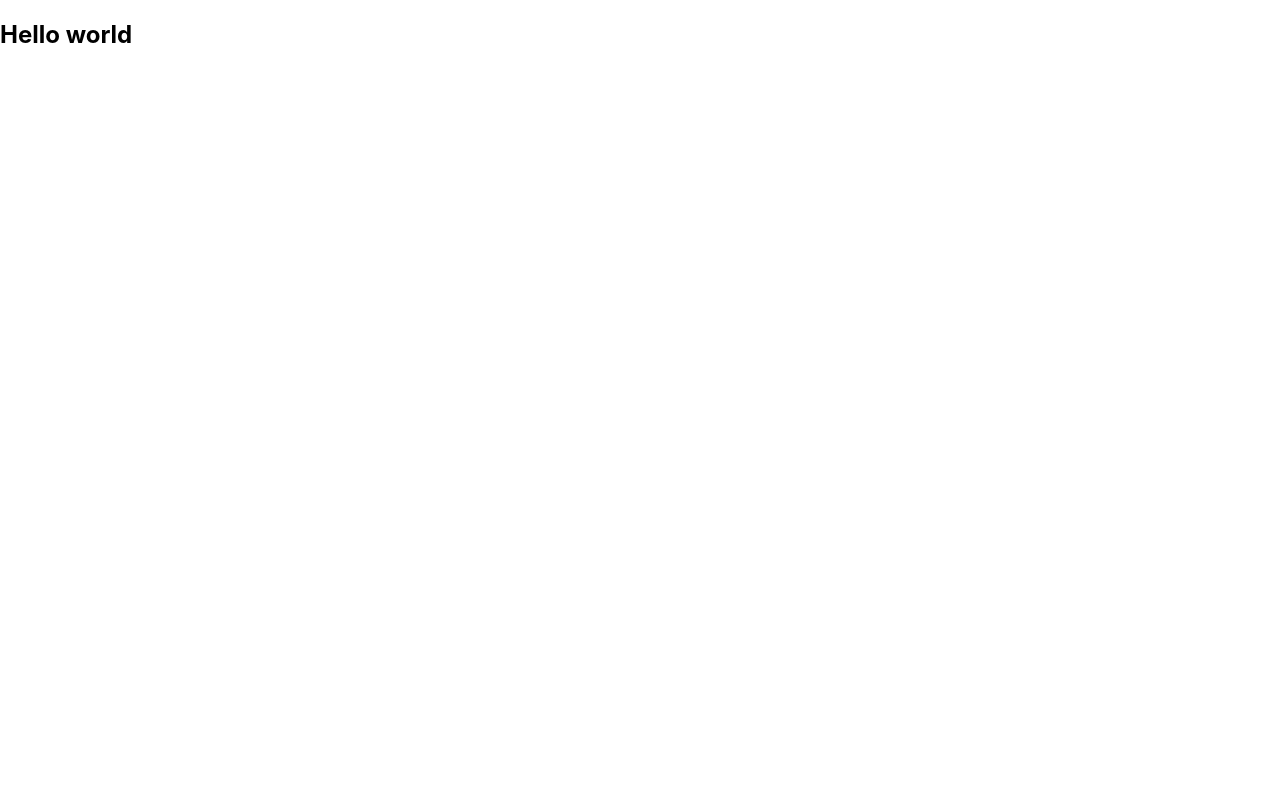
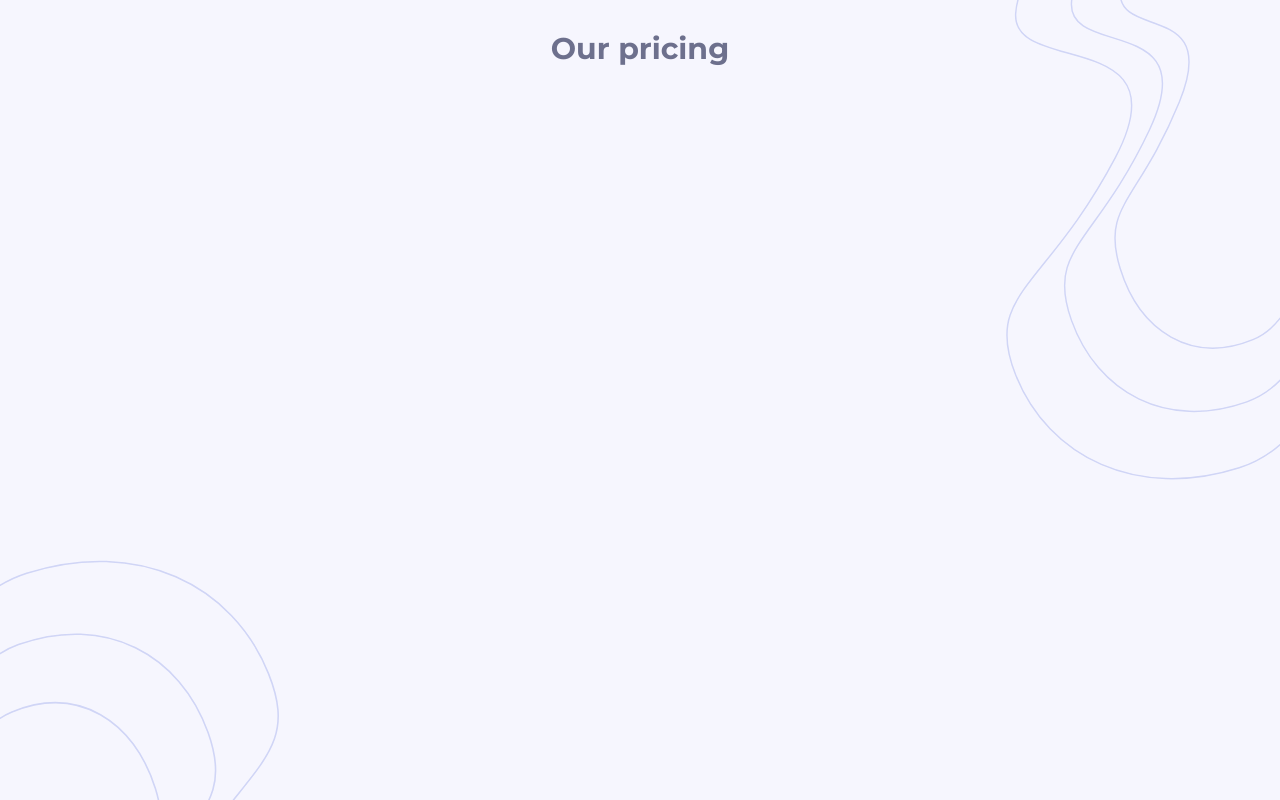
Before and after one commit to legloc/pricing-component-with-toggle, a React (Create React App) app: page / in a window 1280 px wide. Built offline with nearby package versions, Linux system fonts and the light colour scheme.

Commit message:
Created Background

```diff
--- a/public/index.html
+++ b/public/index.html
@@ -6,6 +6,8 @@
     <meta name="viewport" content="width=device-width, initial-scale=1" />
     <meta name="description" content="Web site created using create-react-app" />
     <title>Pricing component with toggle</title>
+    <link rel="preconnect" href="https://fonts.gstatic.com" />
+    <link rel="stylesheet" href="https://fonts.googleapis.com/css2?family=Montserrat:wght@700&display=swap" />
   </head>
   <body>
     <noscript>You need to enable JavaScript to run this app.</noscript>
--- a/src/App.js
+++ b/src/App.js
@@ -2,8 +2,8 @@ import './App.sass'
 
 const App = () => {
   return (
-    <div>
-      <h2>Hello world</h2>
+    <div className="wrapper">
+      <h1 className="wrapper-title">Our pricing</h1>
     </div>
   )
 }
--- a/src/App.sass
+++ b/src/App.sass
@@ -0,0 +1,48 @@
+$veryLightGrayishBlue: hsl(240, 78%, 98%)
+$lightGrayishBlue: hsl(234, 14%, 74%)
+$grayishBlue: hsl(233, 13%, 49%)
+$darkGrayishBlue: hsl(232, 13%, 33%)
+
+body
+  background: $veryLightGrayishBlue
+  font-family: 'Montserrat'
+  font-size: 15px
+
+*
+  position: relative
+  outline: none
+  box-sizing: border-box
+  z-index: 2
+
+h1, h2, h3, h4, h5, h6
+  margin: 0
+
+.wrapper
+  position: relative
+  width: 100%
+  min-height: 100vh
+  padding: 30px
+  z-index: 1
+
+  &::before, &::after
+    content: ''
+    position: absolute
+    width: 100%
+
+  &::before
+    background: url('./images/bg-bottom.svg') left no-repeat
+    background-size: contain
+    bottom: 0
+    left: 0
+    height: 30%
+
+  &::after
+    background: url('./images/bg-top.svg') right no-repeat
+    background-size: contain
+    top: 0
+    right: 0
+    height: 60%
+
+  .wrapper-title
+    color: $grayishBlue
+    text-align: center
```
Also changed, not shown: 1 other file (tests, documents, lock files or other folders).
